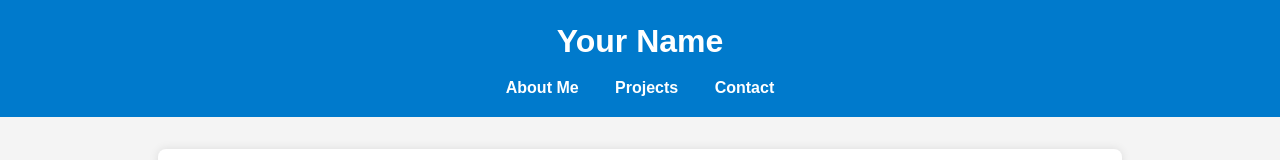
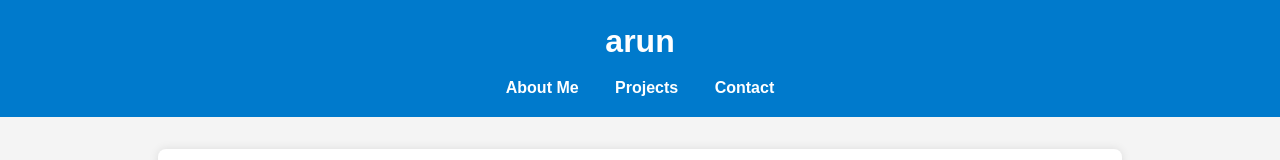
Before and after one commit to aruncali/cicd_basic_web_project, a plain HTML site: page index.html in a window 1280 px wide. Shown: the top 160 px of the page. Drawn offline with Linux system fonts and the light colour scheme.

Commit message:
Update index.html

```diff
--- a/index.html
+++ b/index.html
@@ -86,9 +86,9 @@
 </head>
 <body>
   <header>
-    <h1>Your Name</h1>
+    <h1>arun</h1>
     <nav>
-      <a href="#about">About Me</a>
+      <a href="#about">About Me </a>
       <a href="#projects">Projects</a>
       <a href="#contact">Contact</a>
     </nav>
```
